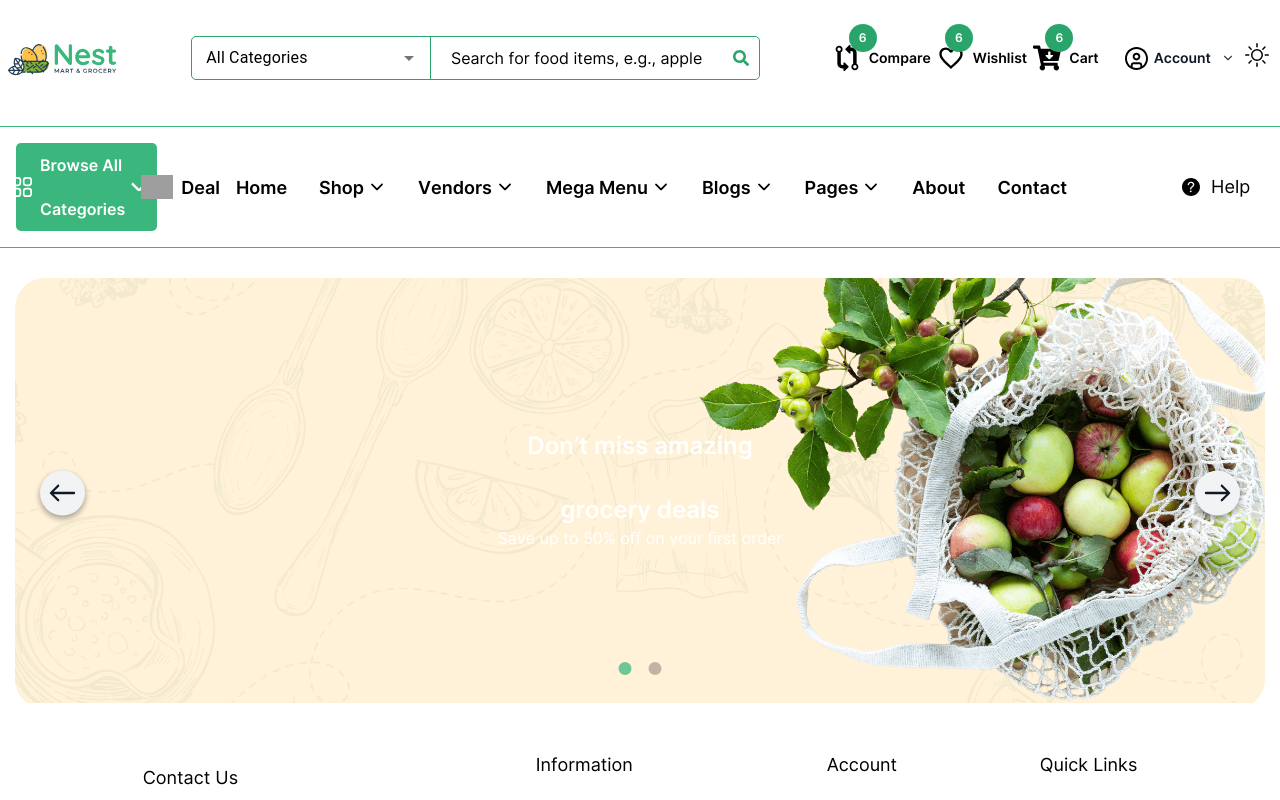
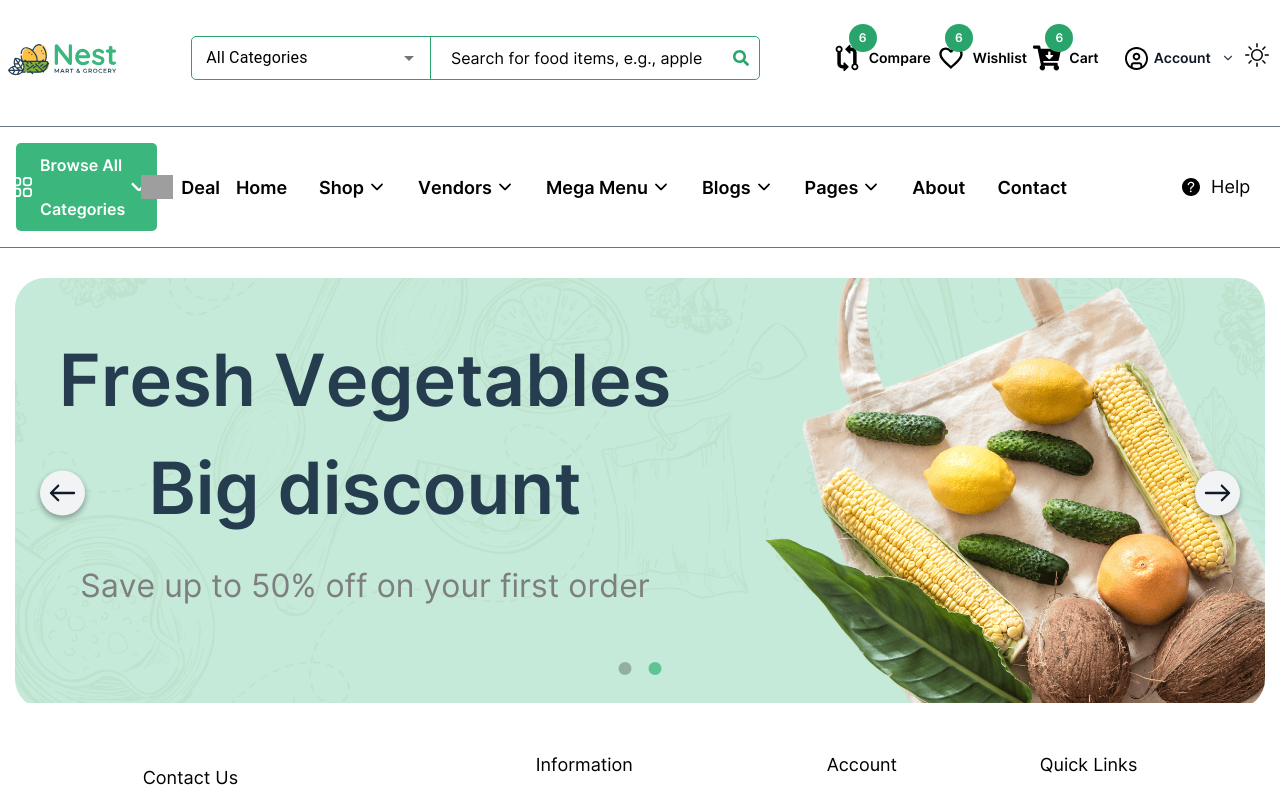
Before and after one commit to MRITUNJAY-SINGHH/Food-App, a React (Vite) app: page / in a window 1280 px wide. Shown: the top 800 px of the page. Built offline with nearby package versions, Linux system fonts and the light colour scheme; grey boxes are pictures that could not be loaded.

Commit message:
git commit -m "fix: fix slider and header"

```diff
--- a/src/Common/CustomSlider.jsx
+++ b/src/Common/CustomSlider.jsx
@@ -1,3 +1,4 @@
+/* eslint-disable react/prop-types */
 import Slider from 'react-slick';
 import sliderImage1 from '../assets/slider-1.png';
 import sliderImage2 from '../assets/slider-2.png';
@@ -41,35 +42,34 @@ export default function CustomSlider() {
       arrows: true,
       nextArrow: <NextArrow />,
       prevArrow: <PrevArrow />,
+      autoplay: true,
+      autoplaySpeed: 3000,
    };
 
    return (
-      <section className='home_slider relative'>
+      <section className='home_slider'>
          <div className='w-full'>
             <Slider {...settings} className='home_slider_main'>
-               <div className='relative'>
+               <div>
                   <img src={sliderImage1} alt='slider' className='w-full' />
-                  <div className='absolute top-1/2 left-1/2 transform -translate-x-1/2 -translate-y-1/2 text-white text-center'>
-                     <h2 className='text-2xl font-bold'>Don’t miss amazing</h2>
-                     <h3 className='text-2xl font-bold'>
+                  <div className='slider-content'>
+                     <h2>
+                        Don’t miss amazing
                         <br />
                         grocery deals
-                     </h3>
-                     <p>
-                        {' '}
-                        <p>Save up to 50% off on your first order</p>
-                     </p>
+                     </h2>
+                     <p>Save up to 50% off on your first order</p>
                   </div>
                </div>
-               <div className='relative'>
+               <div>
                   <img src={sliderImage2} alt='slider' className='w-full' />
-                  <div className='absolute top-[30%] left-[30%] transform  text-white text-center'>
-                     <h2 className='font-bold color-[#253d4e] text-[72px] leading-6'>
+                  <div className='slider-content'>
+                     <h2>
                         Fresh Vegetables
+                        <br />
+                        Big discount
                      </h2>
-                     <h3 className='font-bold color-[#253d4e] text-[72px] leading-6'>
-                        Big discount
-                     </h3>
+
                      <p>Save up to 50% off on your first order</p>
                   </div>
                </div>
--- a/src/components/Header/Header.css
+++ b/src/components/Header/Header.css
@@ -69,8 +69,8 @@
    background: #3bb77e;
 }
 .NavbarBorder {
-   border-top: 1px solid #3bb77e;
-   border-bottom: 1px solid #3bb77e;
+   border-top: 1px solid #6c757d;
+   border-bottom: 1px solid #6c757d;
 }
 
 .dark .NavbarBorder {
--- a/src/index.css
+++ b/src/index.css
@@ -94,3 +94,24 @@ li {
 .slick-dots li.slick-active button:before {
    color: #3bb77e !important;
 }
+.slider-content {
+   position: absolute;
+   top: 50%;
+   left: 50%;
+   transform: translate(-72%, -50%);
+   text-align: center;
+   width: 100%;
+   z-index: 1;
+}
+.slider-content h2 {
+   font-size: 72px;
+   color: #253d4e;
+   font-weight: 700;
+   margin-bottom: 20px;
+}
+.slider-content p {
+   font-size: 32px;
+   color: #7e7e7e;
+   font-weight: 500;
+   margin-bottom: 50px;
+}
```
